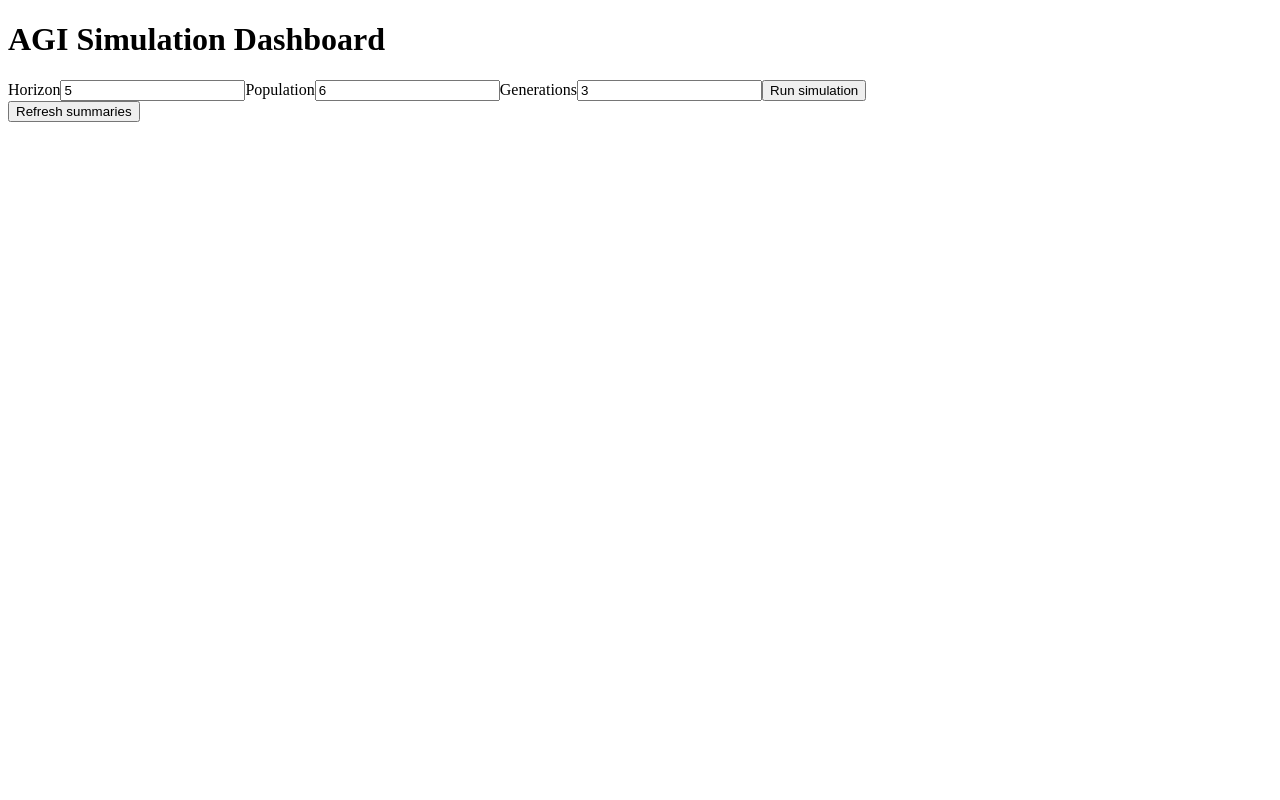
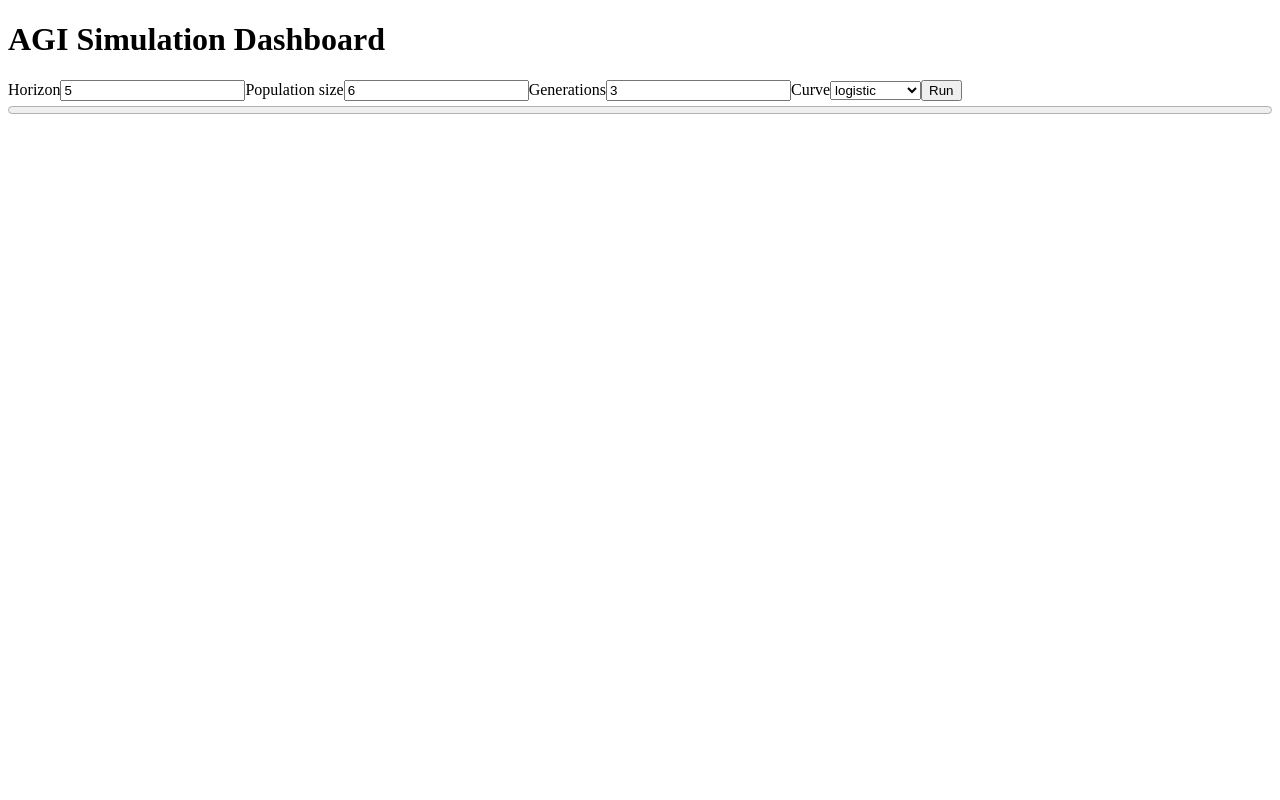
Before and after one commit to vishalbelsare/AGI-Alpha-Agent-v0, a React (Vite) app in the folder src/interface/web_client/: page / in a window 1280 px wide. Shown: the top 800 px of the page. Built offline with nearby package versions, Linux system fonts and the light colour scheme; no server answers.

Commit message:
[alpha_factory] feat: expand web client

```diff
--- a/src/interface/web_client/src/main.tsx
+++ b/src/interface/web_client/src/main.tsx
@@ -1,8 +1,180 @@
 // SPDX-License-Identifier: Apache-2.0
-import React from 'react';
+import React, { useEffect, useState, FormEvent } from 'react';
 import ReactDOM from 'react-dom/client';
-import App from './App';
+import Plotly from 'plotly.js-dist';
+
+interface SectorData {
+  name: string;
+  energy: number;
+  disrupted?: boolean;
+}
+
+interface ForecastPoint {
+  year: number;
+  capability: number;
+  sectors?: SectorData[];
+}
+
+interface PopulationMember {
+  effectiveness: number;
+  risk: number;
+  complexity: number;
+  rank: number;
+}
+
+function Dashboard() {
+  const [horizon, setHorizon] = useState(5);
+  const [popSize, setPopSize] = useState(6);
+  const [generations, setGenerations] = useState(3);
+  const [curve, setCurve] = useState('logistic');
+  const [progress, setProgress] = useState(0);
+  const [runId, setRunId] = useState<string | null>(null);
+  const [timeline, setTimeline] = useState<ForecastPoint[]>([]);
+  const [population, setPopulation] = useState<PopulationMember[]>([]);
+
+  const API_BASE = (import.meta.env.VITE_API_BASE_URL ?? '').replace(/\/$/, '');
+  const TOKEN = import.meta.env.VITE_API_TOKEN ?? '';
+  const HEADERS = TOKEN ? { Authorization: `Bearer ${TOKEN}` } : {};
+
+  useEffect(() => {
+    if (!timeline.length) return;
+    const years = timeline.map((p) => p.year);
+    const capability = timeline.map((p) => p.capability);
+    Plotly.react('capability', [
+      { x: years, y: capability, mode: 'lines', type: 'scatter' },
+    ], { margin: { t: 20 } });
+
+    const bySector: Record<string, { x: number[]; y: number[] }> = {};
+    for (const pt of timeline) {
+      for (const s of pt.sectors ?? []) {
+        bySector[s.name] = bySector[s.name] || { x: [], y: [] };
+        bySector[s.name].x.push(pt.year);
+        bySector[s.name].y.push(s.energy);
+      }
+    }
+    const traces = Object.entries(bySector).map(([name, v]) => ({
+      name,
+      x: v.x,
+      y: v.y,
+      mode: 'lines',
+      type: 'scatter',
+    }));
+    Plotly.react('sectors', traces, { margin: { t: 20 } });
+  }, [timeline]);
+
+  useEffect(() => {
+    if (!population.length) return;
+    Plotly.react('pareto', [
+      {
+        x: population.map((p) => p.effectiveness),
+        y: population.map((p) => p.risk),
+        mode: 'markers',
+        type: 'scatter',
+        marker: { color: population.map((p) => p.rank) },
+      },
+    ], {
+      margin: { t: 20 },
+      xaxis: { title: 'Effectiveness' },
+      yaxis: { title: 'Risk' },
+    });
+  }, [population]);
+
+  async function fetchResults(id: string) {
+    const res = await fetch(`${API_BASE}/results/${id}`, { headers: HEADERS });
+    if (!res.ok) return;
+    const body = await res.json();
+    setTimeline(body.forecast ?? []);
+    setPopulation(body.population ?? []);
+  }
+
+  async function onSubmit(e: FormEvent) {
+    e.preventDefault();
+    setProgress(0);
+    setTimeline([]);
+    setPopulation([]);
+
+    const res = await fetch(`${API_BASE}/simulate`, {
+      method: 'POST',
+      headers: {
+        'Content-Type': 'application/json',
+        ...HEADERS,
+      },
+      body: JSON.stringify({
+        horizon: Number(horizon),
+        pop_size: Number(popSize),
+        generations: Number(generations),
+        curve,
+      }),
+    });
+    if (!res.ok) return;
+    const body = await res.json();
+    const id = body.id as string;
+    setRunId(id);
+
+    const wsBase = API_BASE.replace(/^http/, 'ws');
+    const ws = new WebSocket(`${wsBase}/ws/progress?token=${TOKEN}`);
+    ws.onmessage = (ev) => {
+      try {
+        const msg = JSON.parse(ev.data);
+        if (msg.id === id && horizon) {
+          setProgress(msg.year / horizon);
+        }
+      } catch {
+        // ignore non-JSON messages
+      }
+    };
+    ws.onclose = () => {
+      fetchResults(id).catch(() => null);
+    };
+  }
+
+  return (
+    <div>
+      <h1>AGI Simulation Dashboard</h1>
+      <form onSubmit={onSubmit}>
+        <label>
+          Horizon
+          <input
+            type="number"
+            value={horizon}
+            onChange={(e) => setHorizon(Number(e.target.value))}
+          />
+        </label>
+        <label>
+          Population size
+          <input
+            type="number"
+            value={popSize}
+            onChange={(e) => setPopSize(Number(e.target.value))}
+          />
+        </label>
+        <label>
+          Generations
+          <input
+            type="number"
+            value={generations}
+            onChange={(e) => setGenerations(Number(e.target.value))}
+          />
+        </label>
+        <label>
+          Curve
+          <select value={curve} onChange={(e) => setCurve(e.target.value)}>
+            <option value="logistic">logistic</option>
+            <option value="linear">linear</option>
+            <option value="exponential">exponential</option>
+          </select>
+        </label>
+        <button type="submit">Run</button>
+      </form>
+      {runId && <p>Run ID: {runId}</p>}
+      <progress value={progress} max={1} style={{ width: '100%' }} />
+      <div id="sectors" style={{ width: '100%', height: 300 }} />
+      <div id="capability" style={{ width: '100%', height: 300 }} />
+      <div id="pareto" style={{ width: '100%', height: 400 }} />
+    </div>
+  );
+}
 
 ReactDOM.createRoot(document.getElementById('root') as HTMLElement).render(
-  <App />
+  <Dashboard />,
 );
```
Also changed, not shown: 1 other file (tests, documents, lock files or other folders).
